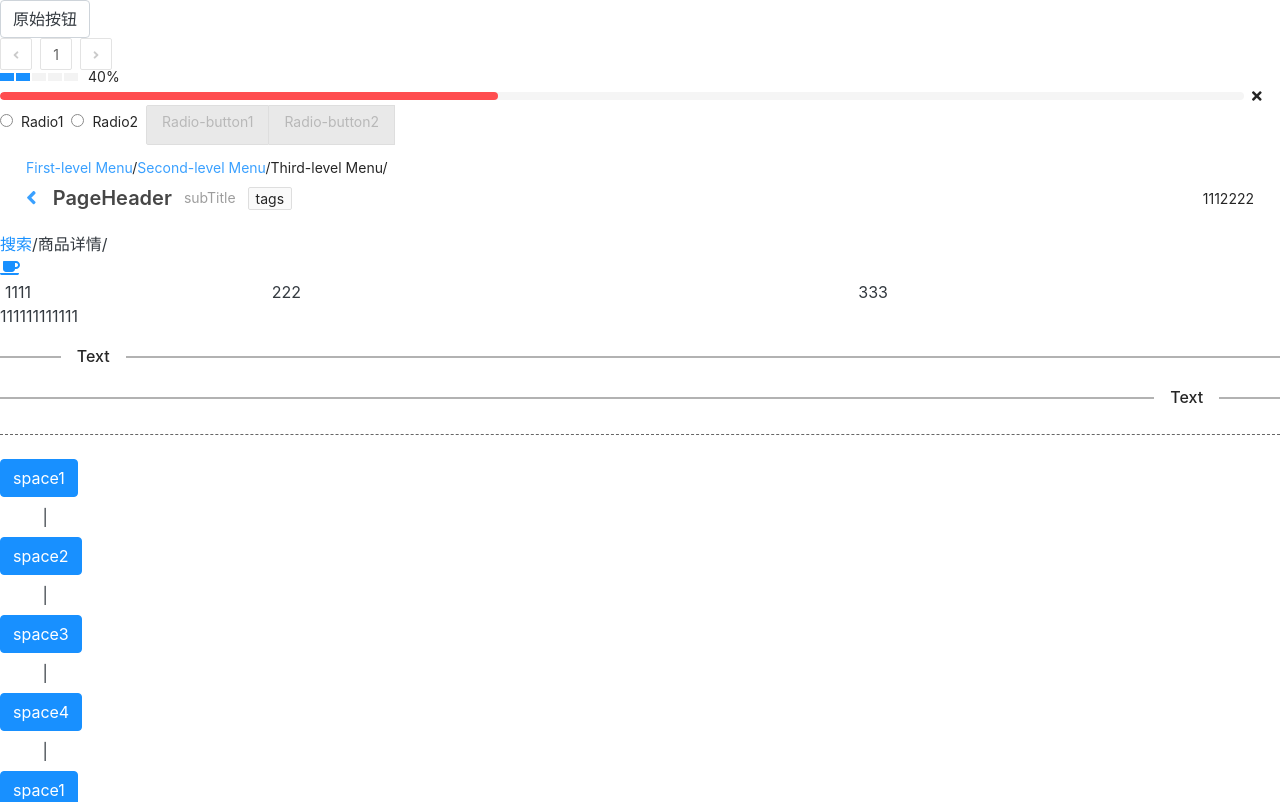
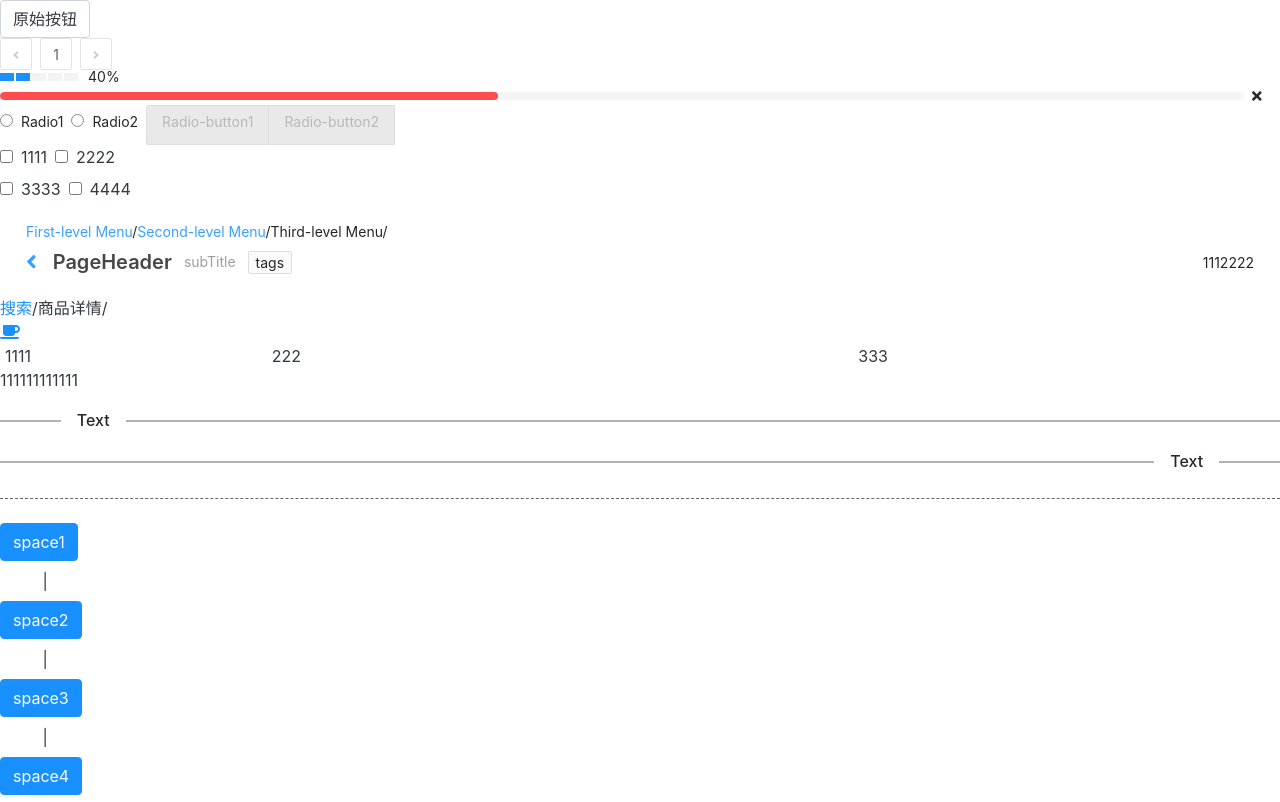
Before and after one commit to jiudehuiyi/jh-ui-tshook, a React app: page / in a window 1280 px wide. Shown: the top 802 px of the page. Built offline with nearby package versions, Linux system fonts and the light colour scheme.

Commit message:
feat:增加Checkbox组件

```diff
--- a/package.json
+++ b/package.json
@@ -1,6 +1,6 @@
 {
   "name": "jh-ui-tshook",
-  "version": "0.1.1",
+  "version": "0.1.2",
   "private": false,
   "dependencies": {
     "@babel/core": "7.12.3",
--- a/src/App.tsx
+++ b/src/App.tsx
@@ -25,6 +25,8 @@ import Progress from "./components/Progress/progress";
 import Radio from "./components/Radio/radio";
 import RadioButton from "./components/Radio/radio-button";
 import RadioGroup from "./components/Radio/radio-group";
+import Checkbox from "./components/Checkbox/checkbox";
+import CheckboxGroup from "./components/Checkbox/checkbox-group";
 library.add( fas );//添加所有种类的图标(不用一个个的进行引入)
 
 const { Step } = Steps;
@@ -78,6 +80,18 @@ function App() {
         <RadioButton >Radio-button1</RadioButton>
         <RadioButton>Radio-button2</RadioButton>
       </RadioGroup>
+
+      <CheckboxGroup name="aa">
+        <Checkbox>1111</Checkbox>
+        <Checkbox>2222</Checkbox>
+      </CheckboxGroup>
+
+      <CheckboxGroup name="bb">
+        <Checkbox>3333</Checkbox>
+        <Checkbox>4444</Checkbox>
+      </CheckboxGroup>
+
+
 
       <PageHeader  title="PageHeader" subTitle={"subTitle"} tags={"tags"} extra={[<span>111</span>,<span>2222</span>]} ghost={true} breadcrumb={{ "routes":routes }}  ></PageHeader>
       <Breadcrumb  routes={[
--- /dev/null
+++ b/src/components/Checkbox/_style.scss
@@ -0,0 +1,10 @@
+.jh-checkbox {
+
+    &-wrapper-disabled {
+        cursor: not-allowed;
+    }
+    &-text {
+        margin-left: 8px;
+        margin-right: 8px;
+    }
+}
--- /dev/null
+++ b/src/components/Checkbox/checkbox-group.tsx
@@ -0,0 +1,58 @@
+import React from "react";
+
+interface OptionInterface {
+    label?: string;
+    value?: string;
+    disabled?: boolean;
+}
+
+export interface CheckboxGroupProps {
+    defaultValue?: boolean[];
+    disabled?: boolean;
+    name?: string;
+    option?: string[] | OptionInterface;
+    value?: boolean[];
+    onChange?: (ev?: React.SyntheticEvent, checkedValue?: any) => void;
+}
+
+const CheckboxGroup: React.FC<CheckboxGroupProps> = (props) => {
+
+
+    const renderChildren = (props: any) => {
+        const {
+            children, defaultValue, disabled, value
+        } = props;
+        return React.Children.map(children, (child, index) => {
+            const childElement = child as React.FunctionComponentElement<any>;
+
+            const displayName = childElement?.type?.displayName;
+            const {
+                name,
+            } = props;
+            if( displayName === "Checkbox" ) {
+                return React.cloneElement(childElement, {
+                    key: index,
+                    name: name,
+                    _defaultValue: defaultValue?.[index],
+                    _disabled: disabled,
+                    _value: value?.[index],
+                    onChange: props.onChange
+                })
+            }else {
+                console.error("Check-Group Component child element must be Checkbox");
+            }
+
+        });
+
+    }
+    return (
+        <div>
+            {
+                renderChildren(props)
+            }
+        </div>
+    )
+
+}
+
+export default CheckboxGroup;
--- /dev/null
+++ b/src/components/Checkbox/checkbox.tsx
@@ -0,0 +1,81 @@
+import React, { useState } from "react";
+import classnames from "classnames";
+import RcCheckbox from "rc-checkbox";
+
+interface CheckboxProps {
+    prefixCls?: string;
+    defaultChecked?: boolean;
+    checked?: boolean | undefined;
+    disabled?: boolean;
+    indeterminate?: boolean;
+    autoFocus?: boolean;
+    onChange?: (ev:React.SyntheticEvent, checkedValue: any) =>  void;
+    className?: string;
+    name?: string;
+    style?: React.CSSProperties;
+    label?: string | React.ReactNode;
+    children?: React.ReactNode;
+
+    key?: number;
+    _defaultValue?: boolean;
+    _disabled?: boolean;
+    _value?: boolean[];
+}
+
+const Checkbox: React.FC<CheckboxProps> = (props) => {
+
+    const [_checked, _setChecked] = useState( props.checked || false );
+    const {
+        prefixCls = "jh-checkbox", label, children, className, style,
+        defaultChecked = false, checked , onChange = () => {},
+        disabled = false,
+        key, name, _defaultValue, _disabled, _value
+    } = props;
+    const checkboxWrapperClassnames = classnames({
+        [`${prefixCls}-wrapper`]: true,
+        [`${prefixCls}-wrapper-checked`]: !!checked,
+        [`${prefixCls}-wrapper-disabled`]: _disabled || disabled,
+    })
+    const checkboxClassName = classnames({
+        className,
+        [`${prefixCls}`]: true,
+        [`${prefixCls}-checked`]: !!checked,
+        [`${prefixCls}-disabled`]:_disabled || disabled,
+
+    })
+    const _onChange = (ev: any, _checked:any) => {
+        _setChecked(!_checked);
+        if( props.onChange ) {
+            props?.onChange!(ev, _checked);
+        }
+    }
+
+    return (
+        <label
+            className={checkboxWrapperClassnames}
+            key={key}
+        >
+            <RcCheckbox
+                className={checkboxClassName}
+                style={style}
+                defaultChecked={ _defaultValue || defaultChecked}
+                checked={ _checked}
+                onChange = { (ev) => _onChange(ev, _checked) }
+                disabled={disabled}
+                name={name}
+            />
+           <span className={`${prefixCls}-text`}>
+                {
+                    label && <span>{label}</span>
+                }
+                {
+                    children && <span>{children}</span>
+                }
+           </span>
+        </label>
+    )
+}
+
+
+Checkbox.displayName = "Checkbox";
+export default Checkbox;
--- a/src/styles/index.scss
+++ b/src/styles/index.scss
@@ -50,3 +50,6 @@
 
 //Radio组件样式
 @import "../components/Radio/style";
+
+//Checkbox组件样式
+@import "../components/Checkbox/style";
--- a/tsconfig.json
+++ b/tsconfig.json
@@ -7,6 +7,7 @@
       "esnext"
     ],
     "files":["src/types.d.ts"],
+    "noImplicitAny": false,
     "allowJs": true,
     "skipLibCheck": true,
     "esModuleInterop": true,
```
Also changed, not shown: 1 other file (tests, documents, lock files or other folders).
